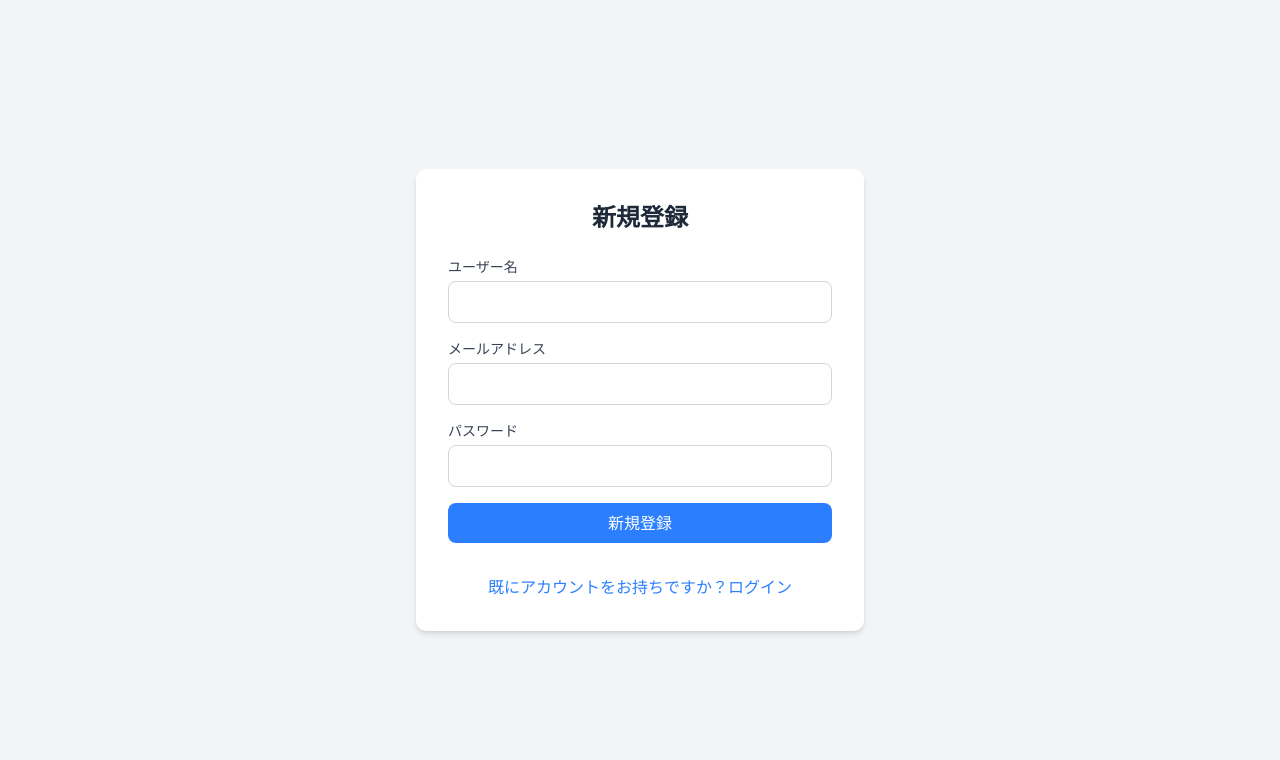
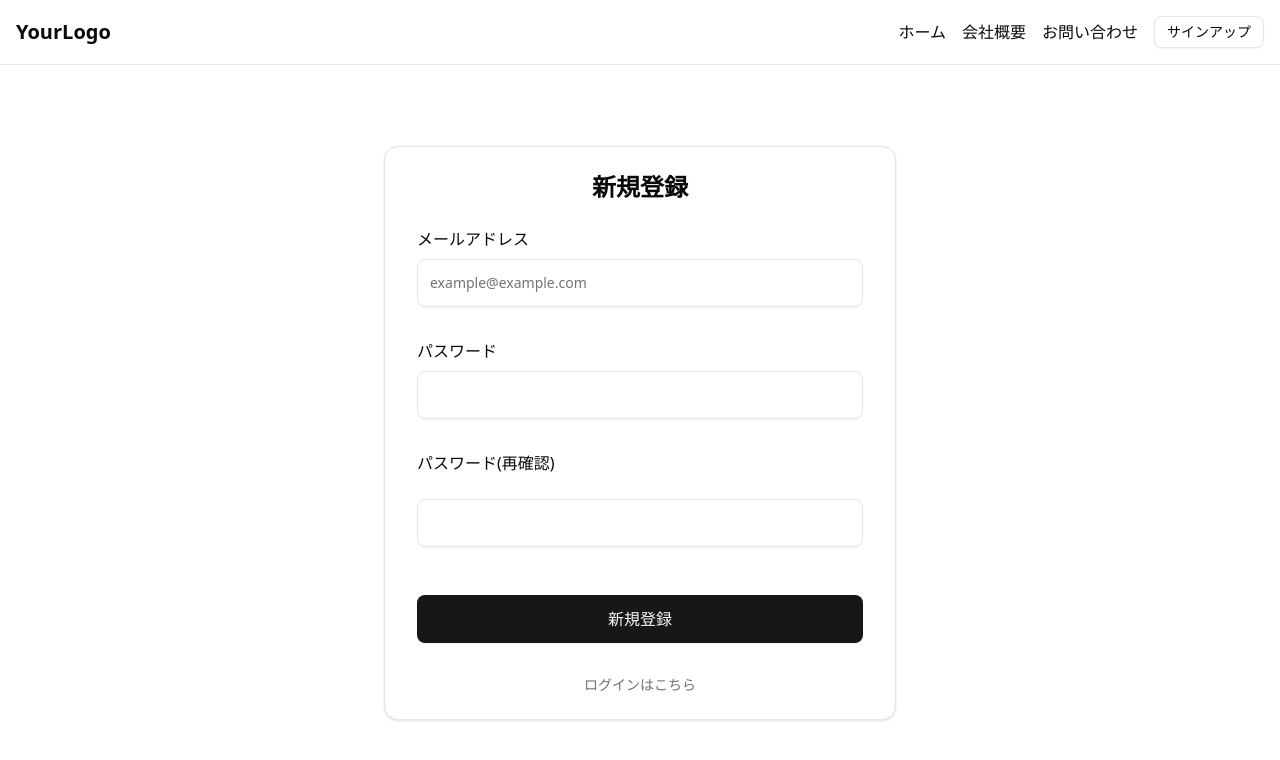
Before and after one commit to masahiro96848/next_graphql_firebase_frontend, a Next.js app: page /signup in a window 1280 px wide. Shown: the top 760 px of the page. Built offline with nearby package versions, Linux system fonts and the light colour scheme; no server answers.

Commit message:
feat: ログイン、新規登録のUIを作成

```diff
--- a/package.json
+++ b/package.json
@@ -13,8 +13,10 @@
     "@apollo/client": "^3.13.3",
     "@emotion/cache": "^11.14.0",
     "@emotion/server": "^11.11.0",
+    "@hookform/resolvers": "^4.1.3",
     "@mui/material-nextjs": "^6.4.3",
     "@radix-ui/react-dialog": "^1.1.6",
+    "@radix-ui/react-label": "^2.1.2",
     "@radix-ui/react-separator": "^1.1.2",
     "@radix-ui/react-slot": "^1.1.2",
     "@radix-ui/react-tooltip": "^1.1.8",
@@ -31,7 +33,8 @@
     "react-hook-form": "^7.54.2",
     "react-icons": "^5.5.0",
     "tailwind-merge": "^3.0.2",
-    "tailwindcss-animate": "^1.0.7"
+    "tailwindcss-animate": "^1.0.7",
+    "zod": "^3.24.2"
   },
   "devDependencies": {
     "@eslint/eslintrc": "^3",
--- a/src/components/SignInForm.tsx
+++ b/src/components/SignInForm.tsx
@@ -1,73 +1,118 @@
-import { SignInFormType } from '@/common/types'
-import { FirebaseError } from 'firebase/app'
-import { getAuth, signInWithEmailAndPassword } from 'firebase/auth'
+import { useForm } from 'react-hook-form'
+import {
+  Card,
+  CardHeader,
+  CardTitle,
+  CardContent,
+  CardFooter,
+} from '@/components/ui/card'
+import { Input } from '@/components/ui/input'
+import { Button } from '@/components/ui/button'
+import { Label } from '@/components/ui/label'
+import {
+  Form,
+  FormControl,
+  FormField,
+  FormItem,
+  FormMessage,
+} from '@/components/ui/form'
 import Link from 'next/link'
-import { useRouter } from 'next/router'
-import { useForm } from 'react-hook-form'
-import { Button } from './ui/button'
+
+type FormValues = {
+  email: string
+  password: string
+}
 
 export const SignInForm = () => {
-  const router = useRouter()
+  // react-hook-formの設定
+  const form = useForm<FormValues>({
+    defaultValues: {
+      email: '',
+      password: '',
+    },
+  })
 
-  const {
-    register,
-    handleSubmit,
-    formState: { errors },
-  } = useForm<SignInFormType>()
-
-  const handleSignIn = async (data: SignInFormType) => {
-    try {
-      const auth = getAuth()
-      await signInWithEmailAndPassword(auth, data.email, data.password)
-      router.push('/todo')
-    } catch (e) {
-      if (e instanceof FirebaseError) {
-        console.log(e)
-      }
-    }
+  const onSubmit = (data: FormValues) => {
+    console.log(data)
+    // ここにログイン処理を実装
   }
 
   return (
-    <div className="w-full max-w-md bg-white p-8 shadow-md rounded-lg">
-      <h2 className="text-2xl font-bold text-center text-gray-800 mb-6">
-        ログイン
-      </h2>
-      <form onSubmit={handleSubmit(handleSignIn)} className="space-y-4">
-        <div>
-          <label className="block text-sm font-medium text-gray-700">
-            メールアドレス
-          </label>
-          <input
-            type="email"
-            {...register('email', { required: true })}
-            className="mt-1 w-full p-2 border border-gray-300 rounded-md focus:outline-none focus:ring-2 focus:ring-blue-500"
-          />
-          {errors.email && (
-            <p className="text-red-500 text-sm">
-              メールアドレスを入力してください
-            </p>
-          )}
-        </div>
-        <div>
-          <label className="block text-sm font-medium text-gray-700">
-            パスワード
-          </label>
-          <input
-            type="password"
-            {...register('password', { required: true })}
-            className="mt-1 w-full p-2 border border-gray-300 rounded-md focus:outline-none focus:ring-2 focus:ring-blue-500"
-          />
-          {errors.password && (
-            <p className="text-red-500 text-sm">パスワードを入力してください</p>
-          )}
-        </div>
-        <Button>ログイン</Button>
-      </form>
-      <div className="text-center mt-4">
-        <Link href="/signup" className="text-blue-500 hover:underline">
-          アカウントをお持ちでない方はこちら
-        </Link>
-      </div>
-    </div>
+    <Card className="w-full max-w-lg">
+      <CardHeader className="text-center">
+        <CardTitle className="text-2xl">ログイン</CardTitle>
+      </CardHeader>
+      <Form {...form}>
+        <form onSubmit={form.handleSubmit(onSubmit)}>
+          <CardContent className="space-y-8 px-8">
+            <FormField
+              control={form.control}
+              name="email"
+              rules={{
+                required: 'メールアドレスを入力してください',
+                pattern: {
+                  value: /^[A-Z0-9._%+-]+@[A-Z0-9.-]+\.[A-Z]{2,}$/i,
+                  message: '有効なメールアドレスを入力してください',
+                },
+              }}
+              render={({ field }) => (
+                <FormItem>
+                  <Label htmlFor="email" className="text-base">
+                    メールアドレス
+                  </Label>
+                  <FormControl>
+                    <Input
+                      id="email"
+                      type="email"
+                      placeholder="example@example.com"
+                      className="h-12 text-base"
+                      {...field}
+                    />
+                  </FormControl>
+                  <FormMessage />
+                </FormItem>
+              )}
+            />
+            <FormField
+              control={form.control}
+              name="password"
+              rules={{
+                required: 'パスワードを入力してください',
+                minLength: {
+                  value: 6,
+                  message: 'パスワードは6文字以上である必要があります',
+                },
+              }}
+              render={({ field }) => (
+                <FormItem>
+                  <Label htmlFor="password" className="text-base">
+                    パスワード
+                  </Label>
+                  <FormControl>
+                    <Input
+                      id="password"
+                      type="password"
+                      className="h-12 text-base"
+                      {...field}
+                    />
+                  </FormControl>
+                  <FormMessage />
+                </FormItem>
+              )}
+            />
+          </CardContent>
+          <CardFooter className="pt-12 px-8 pb-8">
+            <Button type="submit" className="w-full h-12 text-base">
+              ログイン
+            </Button>
+          </CardFooter>
+          <div className="flex items-center justify-center">
+            <Link href="/signup" className="text-center text-sm text-gray-500">
+              新規登録はこちら
+            </Link>
+          </div>
+        </form>
+      </Form>
+    </Card>
   )
 }
--- a/src/components/SignUpForm.tsx
+++ b/src/components/SignUpForm.tsx
@@ -1,98 +1,145 @@
-import { SignUpFormType } from '@/common/types'
-import { useCreateUserMutation } from '@/generated/graphql'
-import { createUserWithEmailAndPassword, getAuth } from 'firebase/auth'
+import { useForm } from 'react-hook-form'
+import {
+  Card,
+  CardHeader,
+  CardTitle,
+  CardContent,
+  CardFooter,
+} from '@/components/ui/card'
+import { Input } from '@/components/ui/input'
+import { Button } from '@/components/ui/button'
+import { Label } from '@/components/ui/label'
+import {
+  Form,
+  FormControl,
+  FormField,
+  FormItem,
+  FormMessage,
+} from '@/components/ui/form'
 import Link from 'next/link'
-import { useRouter } from 'next/router'
-import { useForm } from 'react-hook-form'
+
+type FormValues = {
+  email: string
+  password: string
+  confirmPassword: string
+}
 
 export const SignUpForm = () => {
-  const router = useRouter()
+  const form = useForm<FormValues>({
+    defaultValues: {
+      email: '',
+      password: '',
+      confirmPassword: '',
+    },
+  })
 
-  const [createUser] = useCreateUserMutation()
-
-  const {
-    register,
-    handleSubmit,
-    formState: { errors },
-  } = useForm<SignUpFormType>()
-
-  const handleCreateUser = async (data: SignUpFormType) => {
-    try {
-      const auth = getAuth()
-      await createUserWithEmailAndPassword(auth, data.email, data.password)
-      await createUser({
-        variables: {
-          input: {
-            email: data.email,
-            name: data.name,
-            firebaseUId: auth.currentUser?.uid || '',
-            password: data.password,
-          },
-        },
-      })
-      router.push('/')
-    } catch (e) {
-      if (e) {
-        console.log(e)
-      }
-    }
+  const onSubmit = (data: FormValues) => {
+    console.log(data)
+    // ここに新規登録処理を実装
   }
 
   return (
-    <div className="w-full max-w-md bg-white p-8 shadow-md rounded-lg">
-      <h2 className="text-2xl font-bold text-center text-gray-800 mb-6">
-        新規登録
-      </h2>
-      <form onSubmit={handleSubmit(handleCreateUser)} className="space-y-4">
-        <div>
-          <label className="block text-sm font-medium text-gray-700">
-            ユーザー名
-          </label>
-          <input
-            type="text"
-            {...register('name', { required: true })}
-            className="mt-1 w-full p-2 border border-gray-300 rounded-md focus:outline-none focus:ring-2 focus:ring-blue-500"
-          />
-          {errors.name && <p className="text-red-500">{errors.name.message}</p>}
-        </div>
-        <div>
-          <label className="block text-sm font-medium text-gray-700">
-            メールアドレス
-          </label>
-          <input
-            type="email"
-            {...register('email', { required: true })}
-            className="mt-1 w-full p-2 border border-gray-300 rounded-md focus:outline-none focus:ring-2 focus:ring-blue-500"
-          />
-          {errors.email && (
-            <p className="text-red-500">{errors.email.message}</p>
-          )}
-        </div>
-        <div>
-          <label className="block text-sm font-medium text-gray-700">
-            パスワード
-          </label>
-          <input
-            type="password"
-            {...register('password', { required: true })}
-            className="mt-1 w-full p-2 border border-gray-300 rounded-md focus:outline-none focus:ring-2 focus:ring-blue-500"
-          />
-          {errors.password && (
-            <p className="text-red-500">{errors.password.message}</p>
-          )}
-        </div>
-        <button
-          type="submit"
-          className="w-full bg-blue-500 text-white py-2 rounded-md hover:bg-blue-600 transition"
-        >
-          新規登録
-        </button>
-        <div className="text-center mt-4">
-          <Link href="/signin" className="text-blue-500 hover:underline">
-            既にアカウントをお持ちですか？ログイン
-          </Link>
-        </div>
-      </form>
-    </div>
+    <Card className="w-full max-w-lg">
+      <CardHeader className="text-center">
+        <CardTitle className="text-2xl">新規登録</CardTitle>
+      </CardHeader>
+      <Form {...form}>
+        <form onSubmit={form.handleSubmit(onSubmit)}>
+          <CardContent className="space-y-8 px-8">
+            <FormField
+              control={form.control}
+              name="email"
+              rules={{
+                required: 'メールアドレスを入力してください',
+                pattern: {
+                  value: /^[A-Z0-9._%+-]+@[A-Z0-9.-]+\.[A-Z]{2,}$/i,
+                  message: '有効なメールアドレスを入力してください',
+                },
+              }}
+              render={({ field }) => (
+                <FormItem>
+                  <Label htmlFor="email" className="text-base">
+                    メールアドレス
+                  </Label>
+                  <FormControl>
+                    <Input
+                      id="email"
+                      type="email"
+                      placeholder="example@example.com"
+                      className="h-12 text-base"
+                      {...field}
+                    />
+                  </FormControl>
+                  <FormMessage />
+                </FormItem>
+              )}
+            />
+            <FormField
+              control={form.control}
+              name="password"
+              rules={{
+                required: 'パスワードを入力してください',
+                minLength: {
+                  value: 8,
+                  message: 'パスワードは8文字以上である必要があります',
+                },
+              }}
+              render={({ field }) => (
+                <FormItem>
+                  <Label htmlFor="password" className="text-base">
+                    パスワード
+                  </Label>
+                  <FormControl>
+                    <Input
+                      id="password"
+                      type="password"
+                      className="h-12 text-base"
+                      {...field}
+                    />
+                  </FormControl>
+                  <FormMessage />
+                </FormItem>
+              )}
+            />
+            <FormField
+              control={form.control}
+              name="confirmPassword"
+              rules={{
+                required: 'パスワードを再入力してください',
+                validate: (value) =>
+                  value === form.getValues('password') ||
+                  'パスワードが一致しません',
+              }}
+              render={({ field }) => (
+                <FormItem className="space-y-4">
+                  <Label htmlFor="confirmPassword" className="text-base">
+                    パスワード(再確認)
+                  </Label>
+                  <FormControl>
+                    <Input
+                      id="confirmPassword"
+                      type="password"
+                      className="h-12 text-base"
+                      {...field}
+                    />
+                  </FormControl>
+                  <FormMessage />
+                </FormItem>
+              )}
+            />
+          </CardContent>
+          <CardFooter className="pt-12 px-8 pb-8">
+            <Button type="submit" className="w-full h-12 text-base">
+              新規登録
+            </Button>
+          </CardFooter>
+          <div className="flex items-center justify-center">
+            <Link href="/signin" className="text-center text-sm text-gray-500">
+              ログインはこちら
+            </Link>
+          </div>
+        </form>
+      </Form>
+    </Card>
   )
 }
--- a/src/components/nav/Sidebar/HeaderWithSidebarLayout.tsx
+++ b/src/components/nav/Sidebar/HeaderWithSidebarLayout.tsx
@@ -1,6 +1,5 @@
 import React from 'react'
 import { Sidebar, SidebarProvider, SidebarTrigger } from '../../ui/sidebar'
-import { AppSidebar } from './AppSidebar'
 
 type Props = {
   children: React.ReactNode
@@ -8,9 +7,7 @@ type Props = {
 export const SidebarLayout = ({ children }: Props) => {
   return (
     <SidebarProvider>
-      <Sidebar>
-        <AppSidebar />
-      </Sidebar>
+      <Sidebar>{/* <AppSidebar /> */}</Sidebar>
       <main>
         <SidebarTrigger />
         {children}
--- a/src/components/nav/header.tsx
+++ b/src/components/nav/header.tsx
@@ -1,16 +1,22 @@
-// Header/index.tsx
+import Link from 'next/link'
 import { Button } from '@/components/ui/button'
 
 export const Header = () => {
   return (
-    <div className="fixed flex justify-between px-8 w-screen h-16 bg-teal-400 items-center drop-shadow-2xl border-b border-gray-300 shadow-md">
-      <h1 className="font-bold text-2xl">shadcn-ui TUTORIAL</h1>
-      <div className="flex gap-3">
-        <Button variant="outline">
-          <a href="https://ui.shadcn.com/docs">公式 Document</a>
-        </Button>
-        <Button>menu</Button>
+    <header className="border-b">
+      <div className="container mx-auto px-4 py-4 flex items-center justify-between">
+        <Link href="/" className="text-xl font-bold">
+          YourLogo
+        </Link>
+        <nav className="flex items-center gap-4">
+          <Link href="/">ホーム</Link>
+          <Link href="/about">会社概要</Link>
+          <Link href="/contact">お問い合わせ</Link>
+          <Button variant="outline" size="sm">
+            サインアップ
+          </Button>
+        </nav>
       </div>
-    </div>
+    </header>
   )
 }
--- /dev/null
+++ b/src/components/ui/form.tsx
@@ -0,0 +1,165 @@
+import * as React from "react"
+import * as LabelPrimitive from "@radix-ui/react-label"
+import { Slot } from "@radix-ui/react-slot"
+import {
+  Controller,
+  FormProvider,
+  useFormContext,
+  useFormState,
+  type ControllerProps,
+  type FieldPath,
+  type FieldValues,
+} from "react-hook-form"
+
+import { cn } from "@/lib/utils"
+import { Label } from "@/components/ui/label"
+
+const Form = FormProvider
+
+type FormFieldContextValue<
+  TFieldValues extends FieldValues = FieldValues,
+  TName extends FieldPath<TFieldValues> = FieldPath<TFieldValues>,
+> = {
+  name: TName
+}
+
+const FormFieldContext = React.createContext<FormFieldContextValue>(
+  {} as FormFieldContextValue
+)
+
+const FormField = <
+  TFieldValues extends FieldValues = FieldValues,
+  TName extends FieldPath<TFieldValues> = FieldPath<TFieldValues>,
+>({
+  ...props
+}: ControllerProps<TFieldValues, TName>) => {
+  return (
+    <FormFieldContext.Provider value={{ name: props.name }}>
+      <Controller {...props} />
+    </FormFieldContext.Provider>
+  )
+}
+
+const useFormField = () => {
+  const fieldContext = React.useContext(FormFieldContext)
+  const itemContext = React.useContext(FormItemContext)
+  const { getFieldState } = useFormContext()
+  const formState = useFormState({ name: fieldContext.name })
+  const fieldState = getFieldState(fieldContext.name, formState)
+
+  if (!fieldContext) {
+    throw new Error("useFormField should be used within <FormField>")
+  }
+
+  const { id } = itemContext
+
+  return {
+    id,
+    name: fieldContext.name,
+    formItemId: `${id}-form-item`,
+    formDescriptionId: `${id}-form-item-description`,
+    formMessageId: `${id}-form-item-message`,
+    ...fieldState,
+  }
+}
+
+type FormItemContextValue = {
+  id: string
+}
+
+const FormItemContext = React.createContext<FormItemContextValue>(
+  {} as FormItemContextValue
+)
+
+function FormItem({ className, ...props }: React.ComponentProps<"div">) {
+  const id = React.useId()
+
+  return (
+    <FormItemContext.Provider value={{ id }}>
+      <div
+        data-slot="form-item"
+        className={cn("grid gap-2", className)}
+        {...props}
+      />
+    </FormItemContext.Provider>
+  )
+}
+
+function FormLabel({
+  className,
+  ...props
+}: React.ComponentProps<typeof LabelPrimitive.Root>) {
+  const { error, formItemId } = useFormField()
+
+  return (
+    <Label
+      data-slot="form-label"
+      data-error={!!error}
+      className={cn("data-[error=true]:text-destructive", className)}
+      htmlFor={formItemId}
+      {...props}
+    />
+  )
+}
+
+function FormControl({ ...props }: React.ComponentProps<typeof Slot>) {
+  const { error, formItemId, formDescriptionId, formMessageId } = useFormField()
+
+  return (
+    <Slot
+      data-slot="form-control"
+      id={formItemId}
+      aria-describedby={
+        !error
+          ? `${formDescriptionId}`
+          : `${formDescriptionId} ${formMessageId}`
+      }
+      aria-invalid={!!error}
+      {...props}
+    />
+  )
+}
+
+function FormDescription({ className, ...props }: React.ComponentProps<"p">) {
+  const { formDescriptionId } = useFormField()
+
+  return (
+    <p
+      data-slot="form-description"
+      id={formDescriptionId}
+      className={cn("text-muted-foreground text-sm", className)}
+      {...props}
+    />
+  )
+}
+
+function FormMessage({ className, ...props }: React.ComponentProps<"p">) {
+  const { error, formMessageId } = useFormField()
+  const body = error ? String(error?.message ?? "") : props.children
+
+  if (!body) {
+    return null
+  }
+
+  return (
+    <p
+      data-slot="form-message"
+      id={formMessageId}
+      className={cn("text-destructive text-sm", className)}
+      {...props}
+    >
+      {body}
+    </p>
+  )
+}
+
+export {
+  useFormField,
+  Form,
+  FormItem,
+  FormLabel,
+  FormControl,
+  FormDescription,
+  FormMessage,
+  FormField,
+}
--- /dev/null
+++ b/src/components/ui/label.tsx
@@ -0,0 +1,22 @@
+import * as React from "react"
+import * as LabelPrimitive from "@radix-ui/react-label"
+
+import { cn } from "@/lib/utils"
+
+function Label({
+  className,
+  ...props
+}: React.ComponentProps<typeof LabelPrimitive.Root>) {
+  return (
+    <LabelPrimitive.Root
+      data-slot="label"
+      className={cn(
+        "flex items-center gap-2 text-sm leading-none font-medium select-none group-data-[disabled=true]:pointer-events-none group-data-[disabled=true]:opacity-50 peer-disabled:cursor-not-allowed peer-disabled:opacity-50",
+        className
+      )}
+      {...props}
+    />
+  )
+}
+
+export { Label }
--- a/src/pages/signup/index.tsx
+++ b/src/pages/signup/index.tsx
@@ -1,12 +1,13 @@
-import React from 'react'
+import { Header } from '@/components/nav/Header'
 import { SignUpForm } from '@/components/SignUpForm'
 
-const SignUpPage = () => {
+export default function SignUpPage() {
   return (
-    <div className="flex min-h-screen items-center justify-center bg-gray-100">
-      <SignUpForm />
+    <div className="min-h-screen flex flex-col">
+      <Header />
+      <main className="flex-1 flex items-center justify-center p-8">
+        <SignUpForm />
+      </main>
     </div>
   )
 }
-
-export default SignUpPage
```
Also changed, not shown: src/components/nav/Sidebar/AppSidebar.tsx (+6 -2 lines), src/pages/auth/index.tsx (added, +35 -0 lines), src/pages/index.tsx (+15 -4 lines), src/pages/signin/index.tsx (+7 -6 lines), 1 other file (tests, documents, lock files or other folders).
